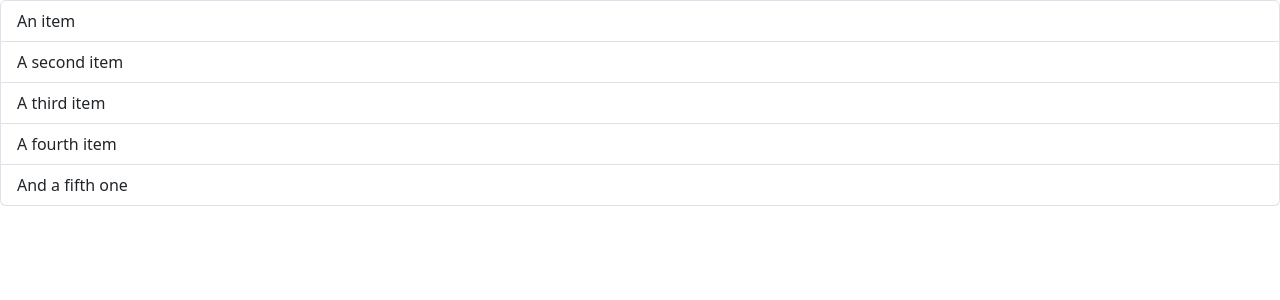
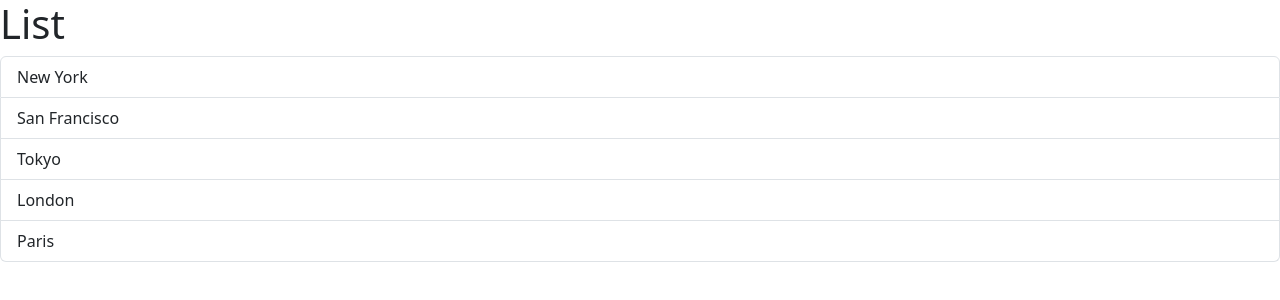
Before and after one commit to Ayeshan-Oshitha/Tutorial--Mosh--React-TypeScript, a React (Vite) app in the folder 1. Fundamentals/react-demo/: page / in a window 1280 px wide. Shown: the top 300 px of the page. Built offline with nearby package versions, Linux system fonts and the light colour scheme.

Commit message:
Section 02 ( Building Components ) - Rendering Lists

```diff
--- a/1. Fundamentals/react-demo/src/components/ListGroup.tsx
+++ b/1. Fundamentals/react-demo/src/components/ListGroup.tsx
@@ -1,12 +1,14 @@
 function ListGroup() {
+  const items = ["New York", "San Francisco", "Tokyo", "London", "Paris"];
   return (
     <>
+      <h1>List</h1>
       <ul className="list-group">
-        <li className="list-group-item">An item</li>
-        <li className="list-group-item">A second item</li>
-        <li className="list-group-item">A third item</li>
-        <li className="list-group-item">A fourth item</li>
-        <li className="list-group-item">And a fifth one</li>
+        {items.map((item) => (
+          <li key={item} className="list-group-item">
+            {item}
+          </li>
+        ))}
       </ul>
     </>
   );
```
